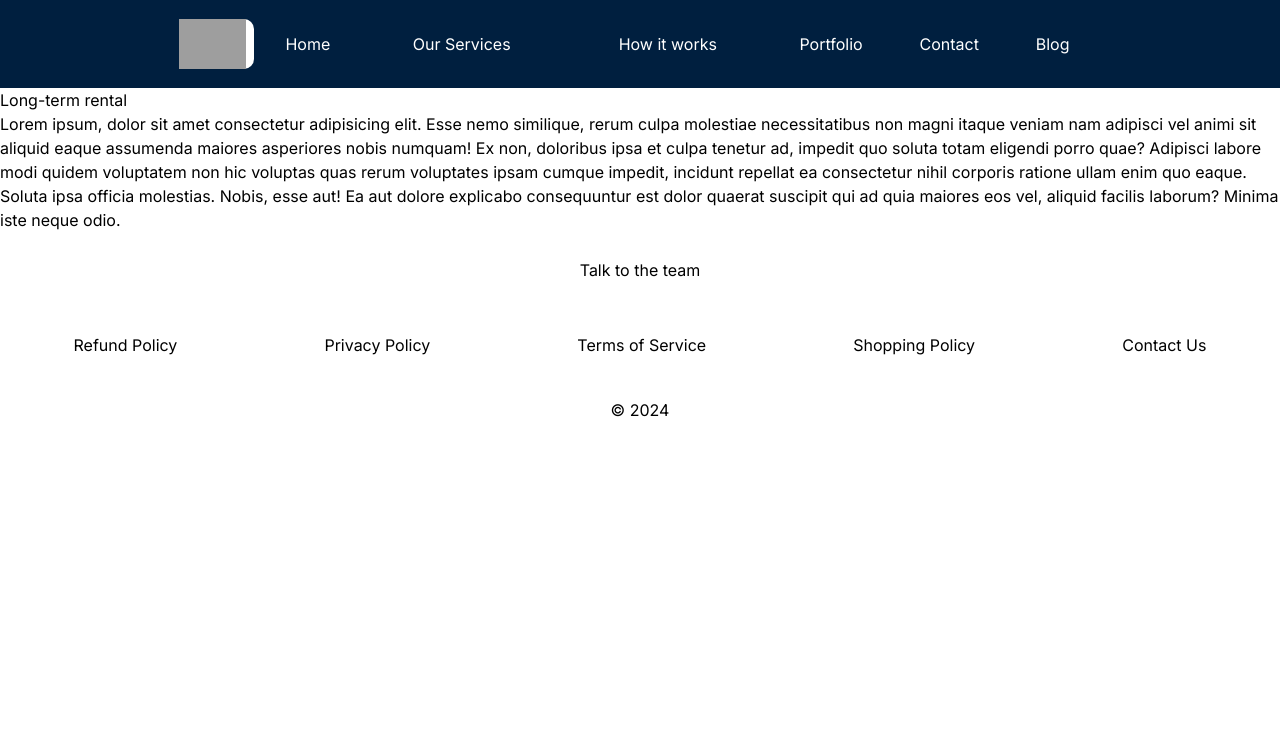
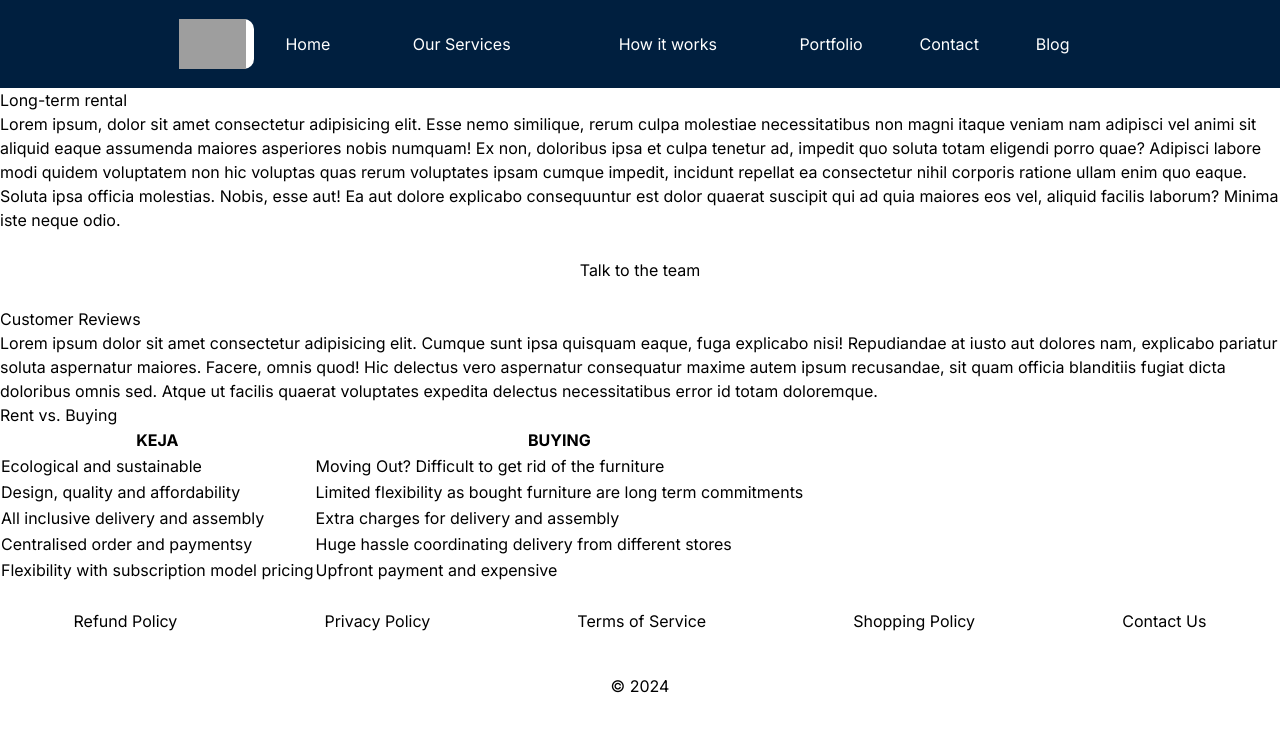
Before and after one commit to ikarrila/Homebox, a Next.js app in the folder frontend/: page /FAAS/rental_services/long_term in a window 1280 px wide. Shown: the top 732 px of the page. Built offline with nearby package versions, Linux system fonts and the light colour scheme; grey boxes are pictures that could not be loaded.

Commit message:
add rent vs buy and customer reviews components

```diff
--- /dev/null
+++ b/frontend/components/CustomerReviews.js
@@ -0,0 +1,14 @@
+import React from 'react';
+import '/styles/styles.css';
+
+export default function CustomerReviews() {
+    return (
+        <div className='container col'>
+            <div className='section col'>
+                <h2>Customer Reviews</h2>
+                <p>Lorem ipsum dolor sit amet consectetur adipisicing elit. Cumque sunt ipsa quisquam eaque, fuga explicabo nisi! Repudiandae at iusto aut dolores nam, explicabo pariatur soluta aspernatur maiores. Facere, omnis quod!
+                    Hic delectus vero aspernatur consequatur maxime autem ipsum recusandae, sit quam officia blanditiis fugiat dicta doloribus omnis sed. Atque ut facilis quaerat voluptates expedita delectus necessitatibus error id totam doloremque.</p>
+            </div>
+        </div>
+    );
+}
--- a/frontend/components/LongTermLanding.js
+++ b/frontend/components/LongTermLanding.js
@@ -1,6 +1,8 @@
 import React from 'react';
 import '/styles/styles.css';
 import Link from 'next/link';
+import CustomerReviews from './CustomerReviews';
+import RentingVsBuying from './RentingvsBuying';
 
 export default function LongTermLanding() {
     return (
@@ -14,7 +16,8 @@ export default function LongTermLanding() {
                     </button>
                 </Link>
             </div>
-
+            <CustomerReviews />
+            <RentingVsBuying />
         </div>
     );
 }
--- /dev/null
+++ b/frontend/components/RentingVsBuying.js
@@ -0,0 +1,42 @@
+import React from 'react';
+import '/styles/styles.css';
+
+export default function RentingVsBuying() {
+    return (
+        <div className='container col'>
+            <div className='section col'>
+                <h2>Rent vs. Buying</h2>
+                <table>
+                    <thead>
+                        <tr>
+                            <th className='secondary'>KEJA</th>
+                            <th className='secondary'>BUYING</th>
+                        </tr>
+                    </thead>
+                    <tbody>
+                        <tr>
+                            <td>Ecological and sustainable</td>
+                            <td>Moving Out? Difficult to get rid of the furniture</td>
+                        </tr>
+                        <tr>
+                            <td>Design, quality and affordability</td>
+                            <td>Limited flexibility as bought furniture are long term commitments</td>
+                        </tr>
+                        <tr>
+                            <td>All inclusive delivery and assembly</td>
+                            <td>Extra charges for delivery and assembly</td>
+                        </tr>
+                        <tr>
+                            <td>Centralised order and paymentsy</td>
+                            <td>Huge hassle coordinating delivery from different stores</td>
+                        </tr>
+                        <tr>
+                            <td>Flexibility with subscription model pricing</td>
+                            <td>Upfront payment and expensive</td>
+                        </tr>
+                    </tbody>
+                </table>
+            </div>
+        </div>
+    );
+}
--- a/frontend/src/app/page.js
+++ b/frontend/src/app/page.js
@@ -1,11 +1,13 @@
 import Image from "next/image";
 import Description from '../../components/Description';
 import WhyUsDescription from "../../components/WhyUsDescription";
+import CustomerReviews from "../../components/CustomerReviews";
 
 export default function Home() {
   return (
     <div>
       <Description />
+      <CustomerReviews />
       <WhyUsDescription />
     </div>
   );
--- a/frontend/styles/components.css
+++ b/frontend/styles/components.css
@@ -96,3 +96,11 @@ input[type="checkbox"] {
 input[type="radio"] {
     @apply mr-3;
 }
+
+/* Tables */
+table th {
+@apply text-left;
+}
+table td {
+@apply p-1;
+}
--- a/frontend/styles/utilities.css
+++ b/frontend/styles/utilities.css
@@ -7,6 +7,11 @@
     @apply bg-white;
 }
 
+.primary {
+    @apply bg-primary;
+
+}
+
 .secondary {
     @apply bg-secondary;
 }
--- a/frontend/tailwind.config.js
+++ b/frontend/tailwind.config.js
@@ -35,6 +35,7 @@ module.exports = {
     },
     colors: {
       body: '#FFFFFF',
+      primary: '#001f3f',
       secondary: '#89939E',
       accent: '#89939E',
       dark: '#E2DDDD', /* darker div bg */
```
